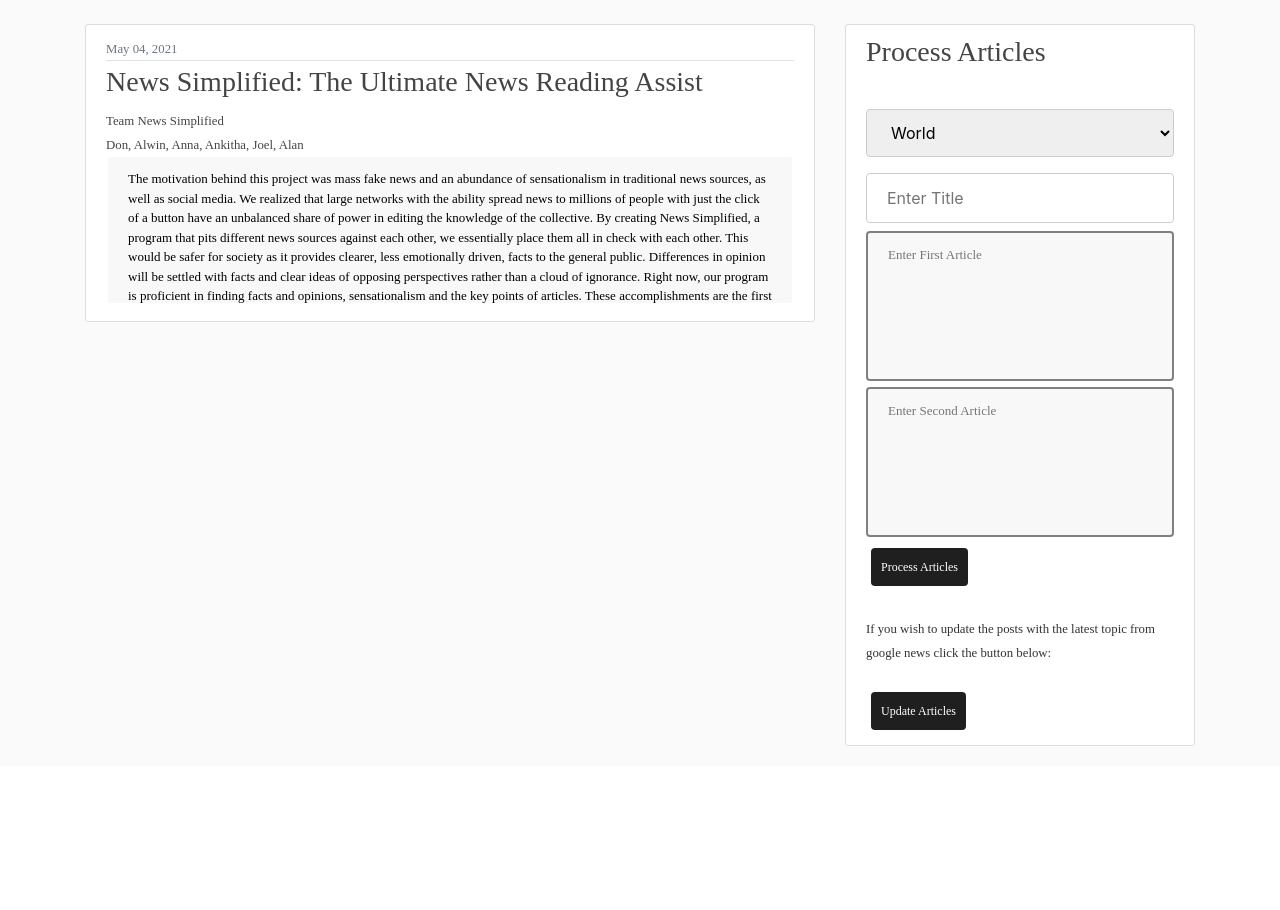
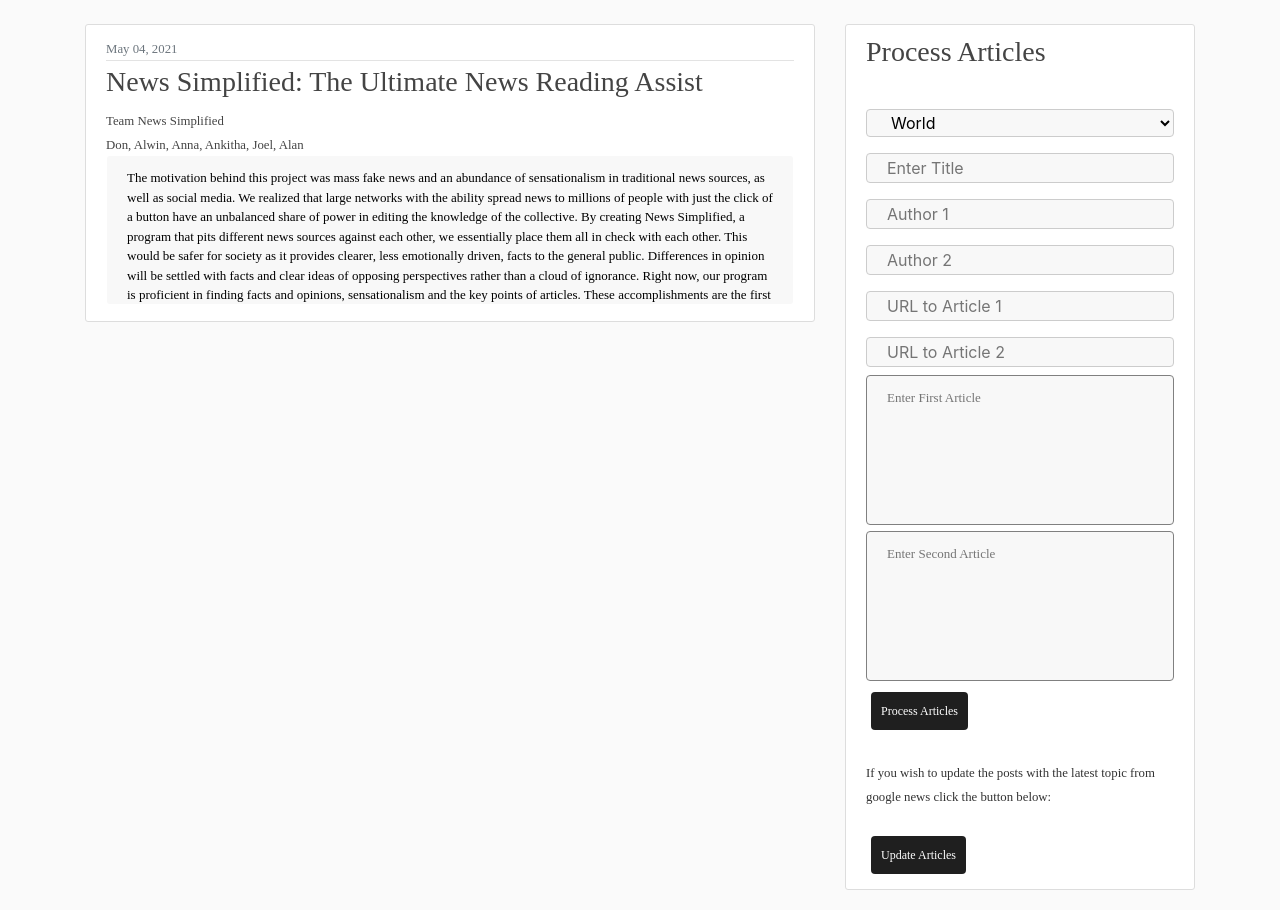
Before and after one commit to dthomas40/newssimplified, a Django app: page /about/ in a window 1280 px wide. Shown: the part 56-966 px from the top of the page. Before the commit the page ends 802 px from the top, so only its background shows below. Run offline with Django 3.2, Linux system fonts and the light colour scheme; some libraries are stand-ins or nearby versions.

Commit message:
textinputs for authors and urls added

```diff
--- a/blog/templates/blog/base.html
+++ b/blog/templates/blog/base.html
@@ -25,7 +25,7 @@
         height: 150px;
         padding: 12px 20px;
         box-sizing: border-box;
-        border: 2px solid #ccc;
+        border: 1px solid #ccc;
         border-radius: 4px;
         background-color: #f8f8f8;
         resize: none;
@@ -33,11 +33,12 @@
 
       input[type=text], select {
         width: 100%;
-        padding: 12px 20px;
+        padding: 2px 20px;
         margin: 8px 0;
         display: inline-block;
         border: 1px solid #ccc;
         border-radius: 4px;
+        background-color: #f8f8f8;
         box-sizing: border-box;
       }
 
@@ -144,8 +145,7 @@
                 <form action ="/external/" method="post">
                     {% csrf_token %}
                     <br/>
-                    <!-- <textarea id="genre" rows="1" cols="20" name="genre" placeholder="Enter Genre" style="font-family: 'Times New Roman', Times, serif; scrollbar-width: 10px; scrollbar-base-color: darkgrey; scrollbar-highlight-color: black; border-color: gray; font-size: small;"></textarea> -->
-                    <select id="genre">
+                    <select id="genre" name="genre">
                       <option value="W">World</option>
                       <option value="F">Finance</option>
                       <option value="P">Politics</option>
@@ -153,13 +153,14 @@
                       <option value="H">Health</option>
                       <option value="E">Entertainment</option>
                     </select>
-                    <input type="text" id="title" placeholder="Enter Title">
-                    <!-- <textarea id="title" rows="1" cols="20" name="title" placeholder="Enter Title" style="font-family: 'Times New Roman', Times, serif; scrollbar-width: 10px; scrollbar-base-color: darkgrey; scrollbar-highlight-color: black; border-color: gray; font-size: small;"></textarea> -->
+                    <input type="text" id="title" name="title" placeholder="Enter Title">
+                    <input type="text" id="author1" name="author1" placeholder="Author 1">
+                    <input type="text" id="author2" name="author2" placeholder="Author 2">
+                    <input type="text" id="url1" name="url1" placeholder="URL to Article 1">
+                    <input type="text" id="url2" name="url2" placeholder="URL to Article 2">
                     <textarea id="article1" rows="6" cols="42" name="article1" placeholder="Enter First Article" style="font-family: 'Times New Roman', Times, serif; scrollbar-width: 10px; scrollbar-base-color: darkgrey; scrollbar-highlight-color: black; border-color: gray; font-size: small;"></textarea>
                     <textarea id="article2" rows="6" cols="42" name="article2" placeholder="Enter Second Article" style="font-family: 'Times New Roman', Times, serif; scrollbar-width: 10px; scrollbar-base-color: darkgrey; scrollbar-highlight-color: black; border-color: gray; font-size: small;"></textarea>
                     <input type="submit" value="Process Articles" class="button" style="font-family: 'Times New Roman', Times, serif; vertical-align:middle">
-                    <!-- <textarea id="output" rows="16" cols="65" name="output">{{ data2 }}</textarea> -->
-
                 </form>
                 <br/>
                 <small style="font-family: 'Times New Roman', Times, serif;">If you wish to update the posts with the latest topic from google news click the button below:</small>
--- a/blog/views.py
+++ b/blog/views.py
@@ -107,6 +107,10 @@
 def external(request):
     genre = request.POST.get('genre')
     title = request.POST.get('title')
+    author1 = request.POST.get('author1')
+    author2 = request.POST.get('author2')
+    url1 = request.POST.get('url1')
+    url2 = request.POST.get('url2')
     input1 = request.POST.get('article1')
     input2 = request.POST.get('article2')
 
@@ -118,10 +122,9 @@
 
     context = {
         'posts': Post.objects.all(),
-        # 'data2': parser_out
     }
 
-    Post.objects.create_post(title, parser_out, genre[0].capitalize(), "Unknown", "Unknown", "www.google.com", "www.google.com")
+    Post.objects.create_post(title, parser_out, genre[0].capitalize(), author1, author2, url1, url2)
 
     return render(request,'blog/home.html',context)
 
```
